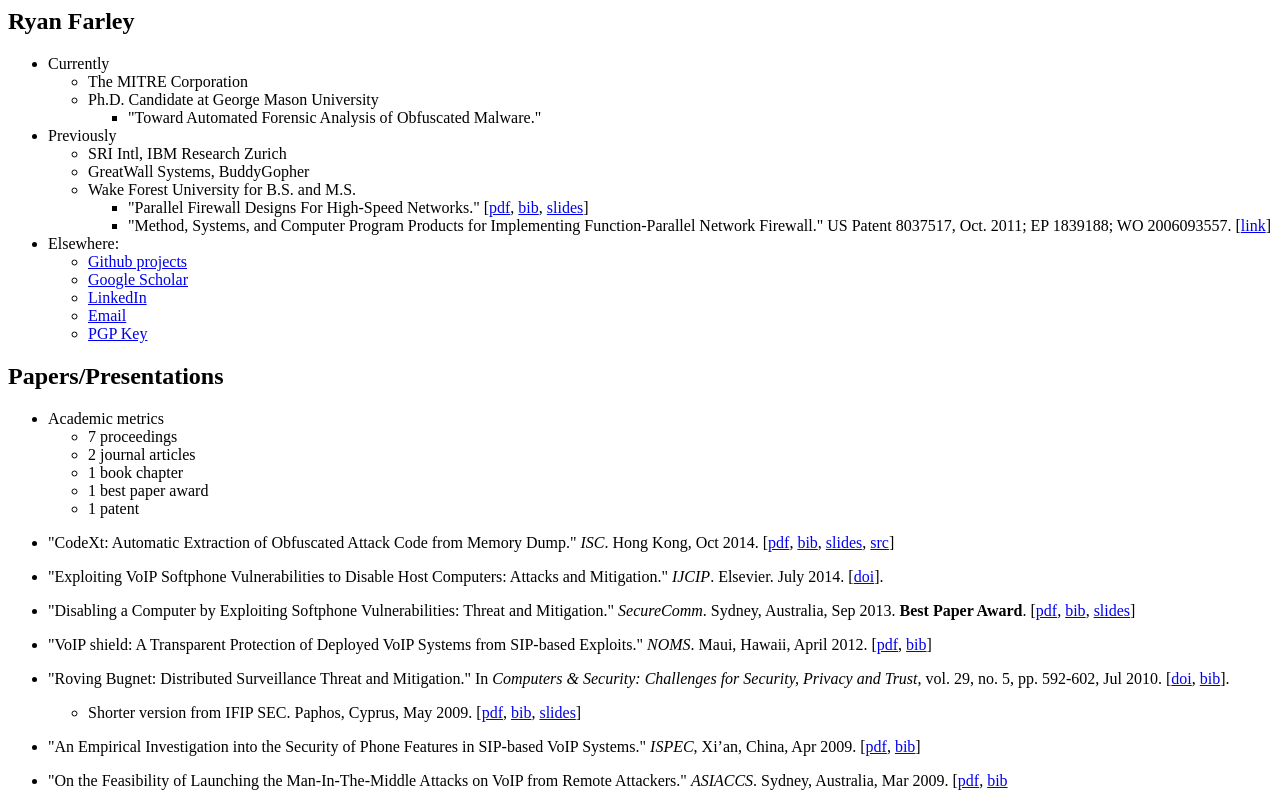
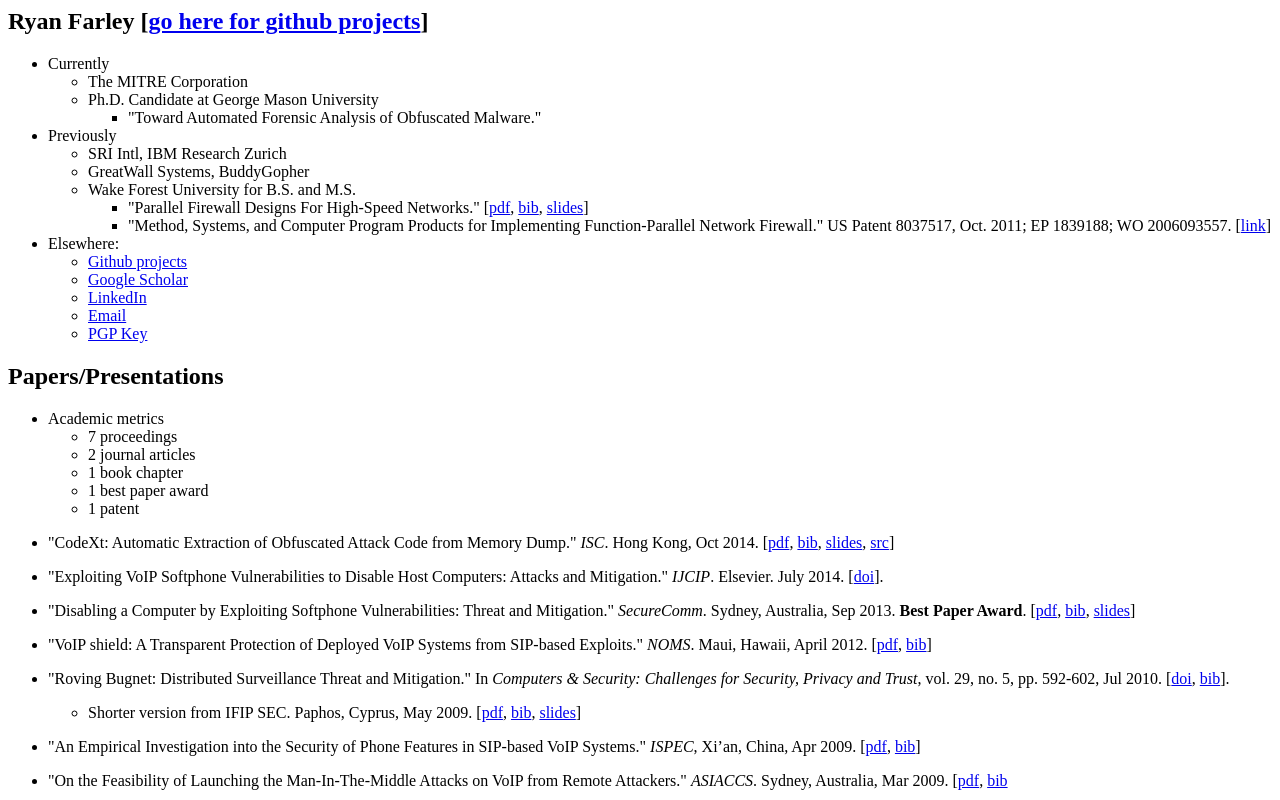
Before and after one commit to rfarley3/rfarley3.github.io, a plain HTML site: page index.html in a window 1280 px wide. Shown: the top 800 px of the page. Drawn offline with Linux system fonts and the light colour scheme.

Commit message:
Fix link to project pages

```diff
--- a/index.html
+++ b/index.html
@@ -1,4 +1,4 @@
-<h2>Ryan Farley</h2>
+<h2>Ryan Farley [<a href="https://github.com/rfarley3">go here for github projects</a>]</h2>
 
 <ul>
 <li>Currently
```
